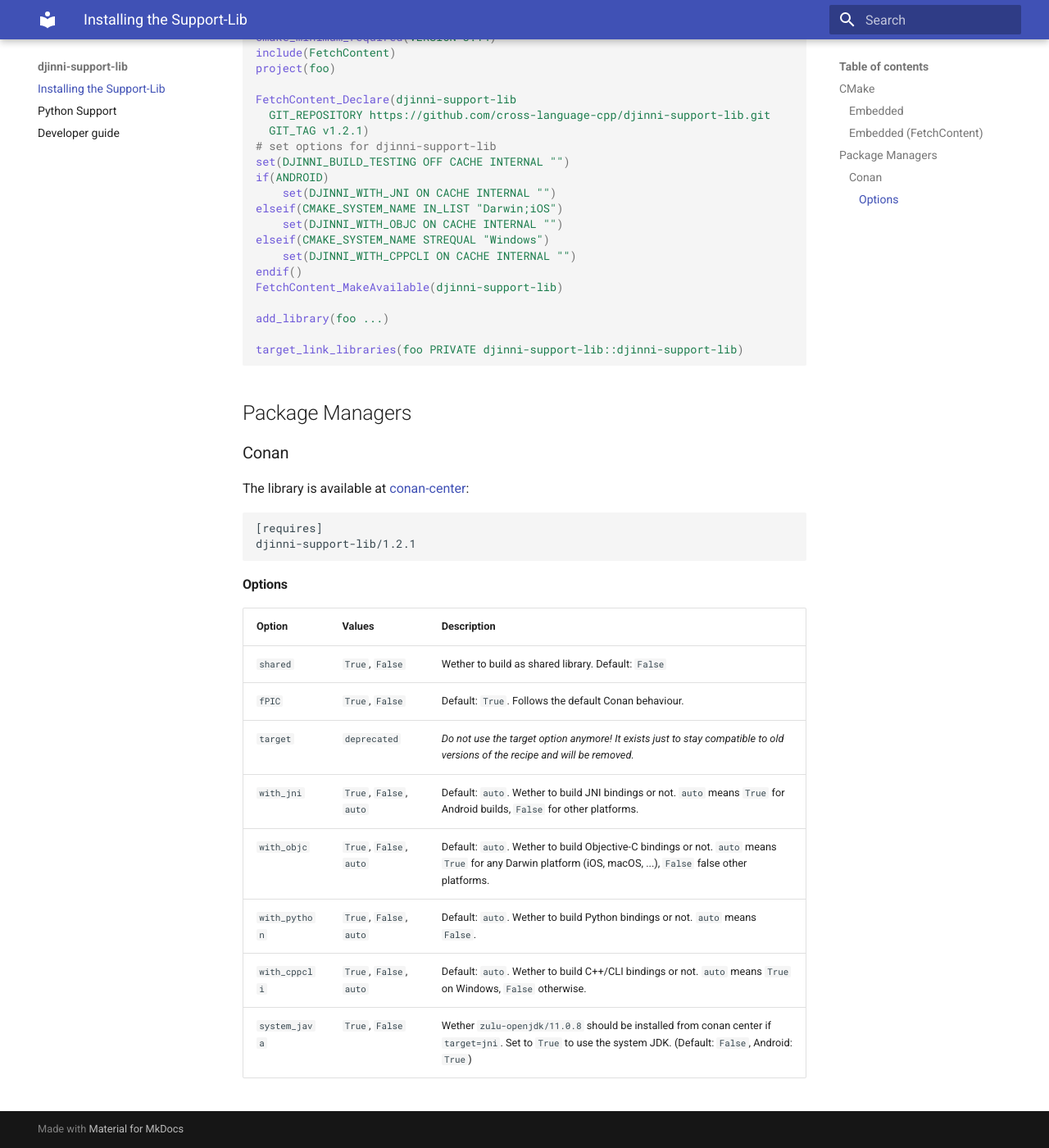
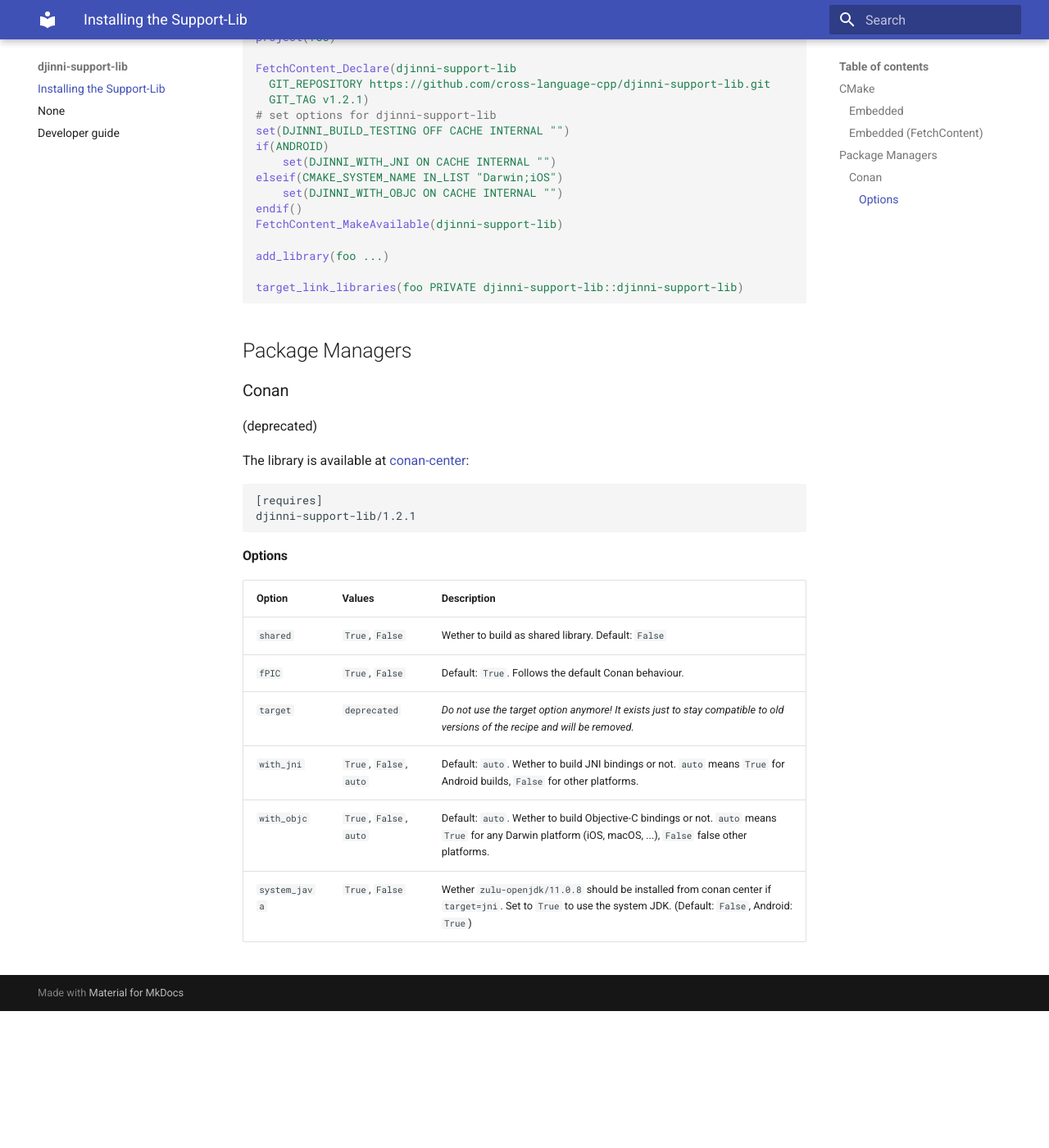
Before and after one commit to cross-language-cpp/djinni-support-lib, an MkDocs documentation site: the page built from docs/install.md, in a window 1280 px wide and 1400 px high, scrolled down 846 px. Shown: the whole window at 82% size. Built offline with MkDocs 1.6.1 and Material for MkDocs 9.7.7, drawn with Linux system fonts in a browser that asks for light colours; after the commit the page ends 2079 px from its top, so only the background shows below that; some of the changed text lies outside the part shown.

Commit message:
Clean docs

```diff
--- a/docs/install.md
+++ b/docs/install.md
@@ -19,8 +19,6 @@
     set(DJINNI_WITH_JNI ON CACHE INTERNAL "")
 elseif(CMAKE_SYSTEM_NAME IN_LIST "Darwin;iOS")
     set(DJINNI_WITH_OBJC ON CACHE INTERNAL "")
-elseif(CMAKE_SYSTEM_NAME STREQUAL "Windows")
-    set(DJINNI_WITH_CPPCLI ON CACHE INTERNAL "")
 endif()
 add_subdirectory(thirdparty/djinni-support-lib)
 
@@ -47,8 +45,6 @@
     set(DJINNI_WITH_JNI ON CACHE INTERNAL "")
 elseif(CMAKE_SYSTEM_NAME IN_LIST "Darwin;iOS")
     set(DJINNI_WITH_OBJC ON CACHE INTERNAL "")
-elseif(CMAKE_SYSTEM_NAME STREQUAL "Windows")
-    set(DJINNI_WITH_CPPCLI ON CACHE INTERNAL "")
 endif()
 FetchContent_MakeAvailable(djinni-support-lib)
 
@@ -60,6 +56,8 @@
 ## Package Managers
 
 ### Conan
+
+(deprecated)
 
 The library is available at [conan-center](https://conan.io/center/djinni-support-lib):
 
@@ -77,6 +75,4 @@
 | `target` | `deprecated` | *Do not use the target option anymore! It exists just to stay compatible to old versions of the recipe and will be removed.* |
 | `with_jni` | `True`, `False`, `auto` | Default: `auto`. Wether to build JNI bindings or not. `auto` means `True` for Android builds, `False` for other platforms. |
 | `with_objc` | `True`, `False`, `auto` | Default: `auto`. Wether to build Objective-C bindings or not. `auto` means `True` for any Darwin platform (iOS, macOS, ...), `False` false other platforms. |
-| `with_python` | `True`, `False`, `auto` | Default: `auto`. Wether to build Python bindings or not. `auto` means `False`. |
-| `with_cppcli` | `True`, `False`, `auto` | Default: `auto`. Wether to build C++/CLI bindings or not. `auto` means `True` on Windows, `False` otherwise. |
 | `system_java` | `True`, `False` | Wether `zulu-openjdk/11.0.8` should be installed from conan center if `target=jni`. Set to `True` to use the system JDK. (Default: `False`, Android: `True`)   |
```
Also changed, not shown: docs/developer-guide.md (+2 -1 lines), docs/python-support.md (deleted, +0 -58 lines).
